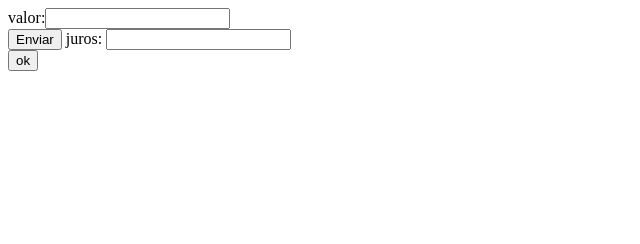
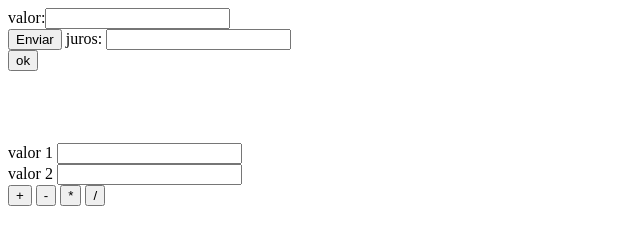
Before and after one commit to mariazinha2006/primeiroj_3t, a plain HTML site: page index.html in a window 1280 px wide. Shown: the whole page, without its empty margins (0-640 px from the left). Drawn offline with Linux system fonts and the light colour scheme.

Commit message:
Update index.html

```diff
--- a/index.html
+++ b/index.html
@@ -13,5 +13,14 @@
     <button onclick="total()"> Enviar</button>
     juros: <input id="juros"type="text"> <br>
     <button onclick= "total()"> ok</button>
+
+    <br><br><br><br>
+     <span id="resultado"></span><br>
+    valor 1 <input id="v1" type="text"><br>
+    valor 2 <input id="v2" type="text"><br>
+    <button onclick="soma()"> + </button>
+    <button onclick="subtraçao()"> - </button>
+    <button onclick="multiplicaçao()"> * </button>
+    <button onclick="divisao()"> / </button>
 </body>
 </html>
```
